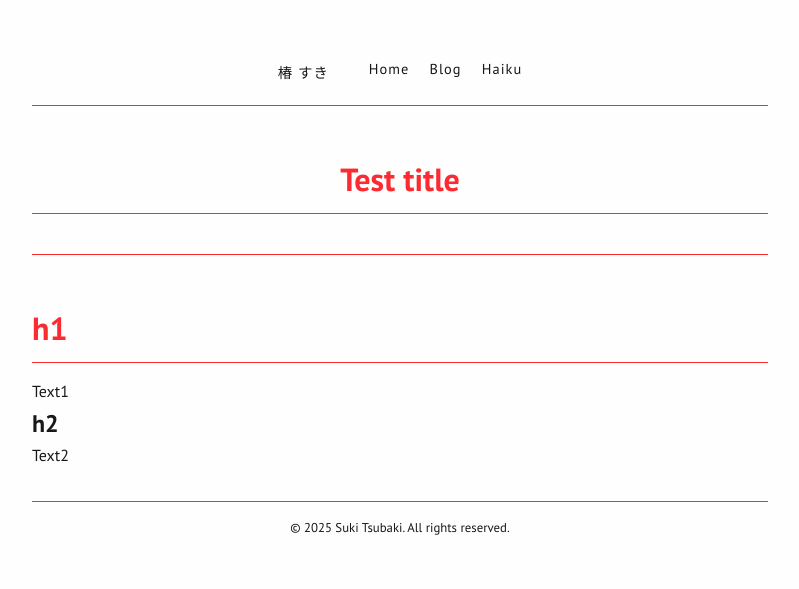
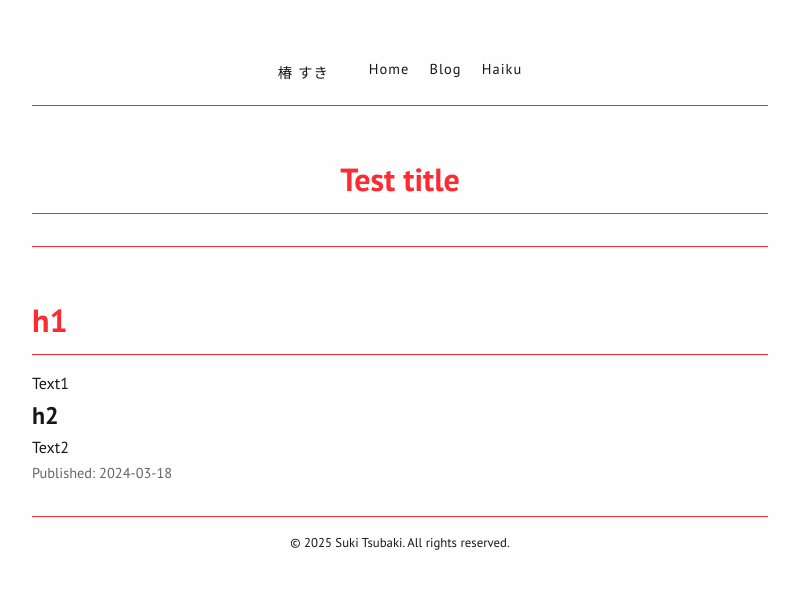
Before and after one commit to sukitsubaki/sukitsubaki.github.io, a Jekyll site: the page built from _posts/2024-03-02-test.md, in a window 1280 px wide. Shown: the top 589 px of the page, without its empty margins (240-1039 px from the left). Built offline with Jekyll 4.4.1, drawn with Linux system fonts in a browser that asks for light colours.

Commit message:
Update post.html

```diff
--- a/_layouts/post.html
+++ b/_layouts/post.html
@@ -4,12 +4,28 @@ layout: default
 <article class="blog-post">
     <header>
         <h1>{{ page.title }}</h1>
-        <div class="post-meta">
-            <span class="date">{{ post.date | date: "%Y-%m-%d" }}</span>
-        </div>
     </header>
 
     <div class="post-content">
         {{ content }}
     </div>
+        <div class="post-meta">
+            <div class="meta-info">
+                <span class="published">
+                    Published: <time datetime="{{ page.date | date: "%Y-%m-%d" }}">{{ page.date | date: "%Y-%m-%d" }}</time>
+                </span>
+
+                {% if page.last_updated %}
+                <span class="last-updated">
+                    Last Updated: <time datetime="{{ page.last_updated | date: "%Y-%m-%d" }}">{{ page.last_updated | date: "%Y-%m-%d" }}</time>
+                </span>
+                {% endif %}
+
+                {% if page.scope %}
+                <span class="post-scope">
+                    Topic: <a href="/{{ page.scope | slugify }}">{{ page.scope }}</a>
+                </span>
+                {% endif %}
+            </div>
+        </div>
 </article>
```
